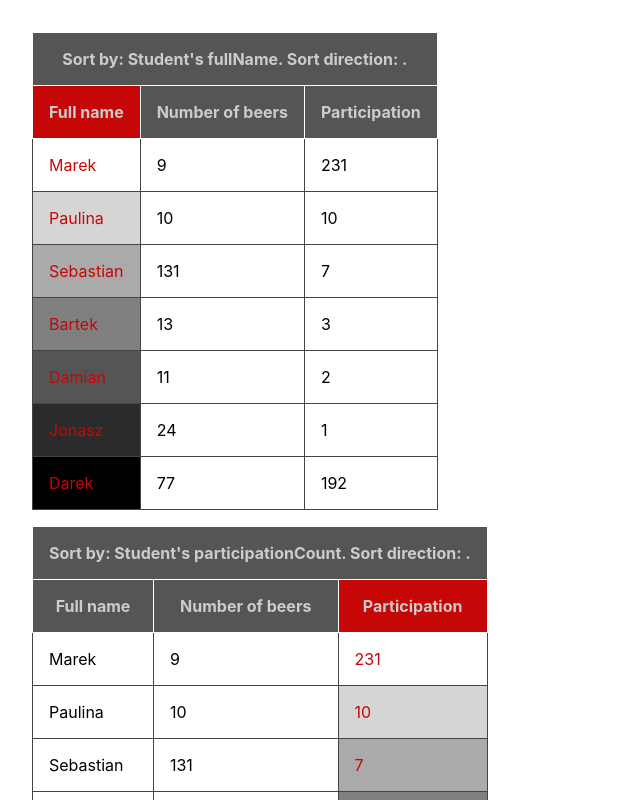
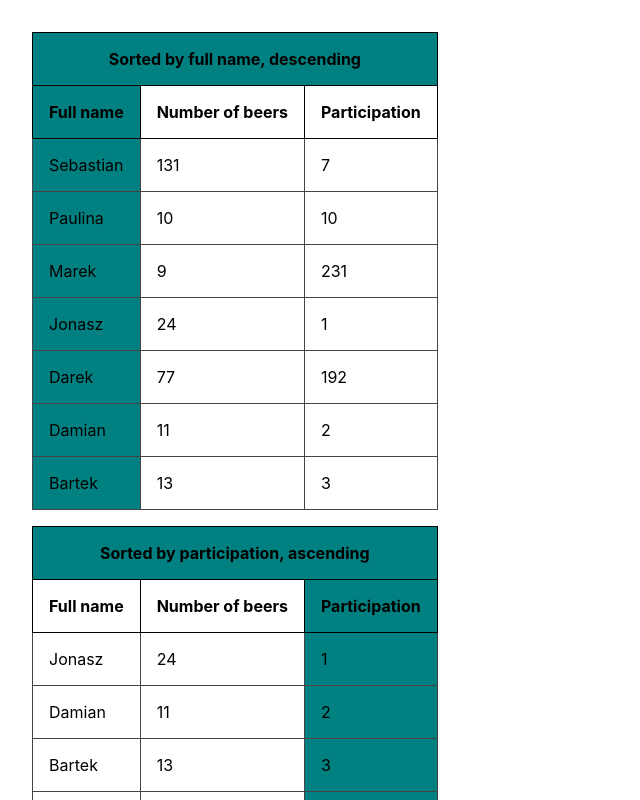
Before and after one commit to argasek/codebrainers-2020-09, a React (Create React App) app: page / in a window 1280 px wide. Shown: the top 800 px of the page, without its empty margins (0-640 px from the left). Built offline with nearby package versions, Linux system fonts and the light colour scheme.

Commit message:
Fix sortBy passing.

```diff
--- a/src/App.css
+++ b/src/App.css
@@ -14,8 +14,8 @@ body {
 
 .student-table th {
   background-color: #444;
-  border: 1px solid white;
-  color: #ccc;
+  border: 1px solid black;
+  color: black;
 }
 
 .highlighted {
--- a/src/components/StudentList.js
+++ b/src/components/StudentList.js
@@ -1,19 +1,26 @@
+
 import React from "react";
 import StudentRow from "./StudentRow";
-
 
 function StudentList(props) {
     const students = props.students;
     const sortBy = props.sortBy;
     const sortDirection = props.sortDirection;
 
-    const multiplier = (sortDirection === "ascending") ?
-        1 : (sortDirection === "descending") ? -1 : 0;
+    const multiplier = sortDirection ? 1 : -1;
+    const sortDirectionLabel = sortDirection ? "ascending" : "descending";
+
+
+    const sortByLabel = {
+        fullName: 'full name',
+        participationCount: 'participation',
+        numberOfBeers: 'number of beers'
+    };
+
 
     const sortedStudents = students.sort((student1, student2) => {
         const a = student1[sortBy];
         const b = student2[sortBy];
-
         if (a > b) {
             return 1 * multiplier;
         }
@@ -23,37 +30,40 @@ function StudentList(props) {
         return 0;
     });
 
-    const highlightStyle = {backgroundColor: '#c60707'};
-    const regularStyle = {backgroundColor: '#555'};
 
-    function highlightHeader(headerName) {
-        if (sortBy === headerName){
-            return highlightStyle;
+
+    const highlightedStyle = {background: 'teal'};
+    const normalStyle = {background: 'white'};
+
+    function isSortingColumnLabel (columnName){
+        if (columnName === sortBy)
+        {
+            return highlightedStyle;
         }
-        return regularStyle;
+        else {
+            return normalStyle;
+        }
     }
-
-    let counter = 0;
 
     return (
         <table className='student-table' cellSpacing="0" cellPadding="0">
             <thead>
             <tr>
-                <th colSpan={3} style={{backgroundColor: '#555'}}>
-                    Sort by: Student's {sortBy}.
-                    Sort direction: {sortDirection}.
-                </th>
+                <th colSpan={3} style={{background: 'teal'}}>Sorted by {sortByLabel[sortBy]}, {sortDirectionLabel}</th>
             </tr>
             <tr>
-                <th style={highlightHeader('fullName')}>Full name</th>
-                <th style={highlightHeader('numberOfBeers')}>Number of beers</th>
-                <th style={highlightHeader('participationCount')}>Participation</th>
+                <th style={isSortingColumnLabel('fullName')}>Full name
+                </th>
+                <th style={isSortingColumnLabel('numberOfBeers')}>Number
+                    of
+                    beers
+                </th>
+                <th style={isSortingColumnLabel('participationCount')}>Participation</th>
             </tr>
             </thead>
-            <tbody>
+            <tbody >
             {
-                sortedStudents.map((student, index) =>
-                    <StudentRow student={student} key={index} sortBy={sortBy} counter={counter++} />)
+                sortedStudents.map((student, index) => <StudentRow student={student} sortBy={sortBy} key={index} gradientId={index} />)
             }
             </tbody>
         </table>
@@ -61,79 +71,5 @@ function StudentList(props) {
 
 }
 
+
 export default StudentList;
-//
-//
-//
-//
-//
-//
-// import React from "react";
-// import StudentRow from "./StudentRow";
-// import '../App.css';
-//
-//
-// function StudentList(props) {
-//     const students = props.students;
-//     const sortBy = props.sortBy;
-//     const sortDirection = props.sortDirection;
-//     const multiplier = sortDirection ? 1 : -1;
-//     const sortDirectionLabel = sortDirection ? "ascending" : "descending";
-//     const sortByLabel = {
-//         fullName: 'full name',
-//         participationCount: 'participation',
-//         numberOfBeers: 'number of beers'
-//     };
-//
-//     function isSortingColumnLabel(columnName) {
-//         if (columnName === sortBy) {
-//             return true;
-//         }
-//         return false;
-//     };
-//
-//     const sortedStudents = students.sort((student1, student2) => {
-//         const a = student1[sortBy];
-//         const b = student2[sortBy];
-//         if (a > b) {
-//             return 1 * multiplier;
-//         }
-//         if (b > a) {
-//             return -1 * multiplier;
-//         }
-//         return 0;
-//     });
-//
-//
-//
-//
-//     return (
-//         <table className='student-table' cellSpacing="0" cellPadding="0">
-//             <thead>
-//             <tr>
-//                 <th colSpan={3} style={{background: 'teal'}}>Sorted by {sortByLabel[sortBy]}, {sortDirectionLabel}</th>
-//             </tr>
-//             <tr>
-//                 <th style={isSortingColumnLabel('fullName') ? {background: 'teal'} : {background: '#444'}}>Full name
-//                 </th>
-//                 <th style={isSortingColumnLabel('numberOfBeers') ? {background: 'teal'} : {background: '#444'}}>Number
-//                     of
-//                     beers
-//                 </th>
-//                 <th style={isSortingColumnLabel('participationCount') ? {background: 'teal'} : {background: '#444'}}>Participation</th>
-//             </tr>
-//             </thead>
-//             <tbody >
-//             {
-//                 sortedStudents.map((student, index) => <StudentRow student={student} key={index} gradientId={index} />)
-//             }
-//             </tbody>
-//         </table>
-//     );
-//
-// }
-//
-//
-// export default StudentList;
-//
-//
--- a/src/components/StudentRow.js
+++ b/src/components/StudentRow.js
@@ -1,89 +1,37 @@
+
 import React from "react";
 import {codebrainersStudents} from "../models/student";
 
 export default function StudentRow(props) {
     const student = props.student;
+    // const gradientId = props.gradientId+1;
     const sortBy = props.sortBy;
 
 
-    const counter = props.counter;
-    const numberOfStudents = codebrainersStudents.length;
+
+    const highlightedStyle = {background: 'teal'};
+    const normalStyle = {background: 'white'};
+
+
+
+    function isSortingColumn (columnName){
+        if (columnName === sortBy)
+        {
+            return highlightedStyle;
+        }
+        else {
+            return normalStyle;
+        }
+    }
 
     const {fullName, numberOfBeers, participationCount} = student;
 
-    function setOpacity(counter) {
-        return 100 / (numberOfStudents - 1) * counter * 0.01;
-    }
-
-    const r = 0;
-    const g = 0;
-    const b = 0;
-    const a = setOpacity(counter);
-    const opacityColor = 'rgba(' + r + ',' + g + ',' + b + ',' + a + ')';
-
-    const columnHighlightStyle = {backgroundColor: opacityColor, color: '#c60707'};
-    const columnRegularStyle = {backgroundColor: '#fff'};
-
-    function gradientHighlightColumn(sortByColumnName) {
-        if (sortBy === sortByColumnName) {
-            return columnHighlightStyle;
-        }
-        return columnRegularStyle;
-    }
 
     return (
         <tr>
-            <td style={gradientHighlightColumn('fullName')}> {fullName} </td>
-            <td style={gradientHighlightColumn('numberOfBeers')}> {numberOfBeers}</td>
-            <td style={gradientHighlightColumn('participationCount')}> {participationCount}</td>
+            <td style={isSortingColumn('fullName')}> {fullName} </td>
+            <td style={isSortingColumn('numberOfBeers')}> {numberOfBeers}</td>
+            <td style={isSortingColumn('participationCount')}>  {participationCount}</td>
         </tr>
     );
 }
-
-//
-// import React from "react";
-// import '../App.css';
-// import App from '../App.js';
-// // import LinearGradient from 'react-native-linear-gradient';
-//
-// export default function StudentRow(props) {
-//     const student = props.student;
-//     // const gradientColor = {
-//     //     0: 'white',
-//     //     0.1: '#d4d4d3',
-//     //     0.2: '#bfbebe',
-//     //     0.3: '#aaa9a8',
-//     //     0.4: '#959392',
-//     //     0.5: '#7f7d7c',
-//     //     0.6: '#6a6866',
-//     //     0.7: '#555251',
-//     //     0.8: '#3f3d3b',
-//     //     0.9: '#2a2725',
-//     //     1: 'black'
-//     // };
-//         let gradientColor = {
-//         0: 'white',
-//         1: '#d4d4d3',
-//         2: '#aaa9a8',
-//         3: '#7f7d7c',
-//         4: '#6a6866',
-//         5: '#555251',
-//         6: '#3f3d3b',
-//         7: 'black'
-//     };
-//     // const assumeKey=2;
-//     // const numberOfKeys = 7;
-//     const {fullName, numberOfBeers, participationCount} = student;
-//
-//
-//     return (
-//         <tr>
-//             <td style={{
-//                 background: gradientColor[1],
-//                 color: gradientColor[7]
-//             }}> {fullName} </td>
-//             <td> {numberOfBeers}</td>
-//             <td>  {participationCount}</td>
-//         </tr>
-//     );
-// }
```
